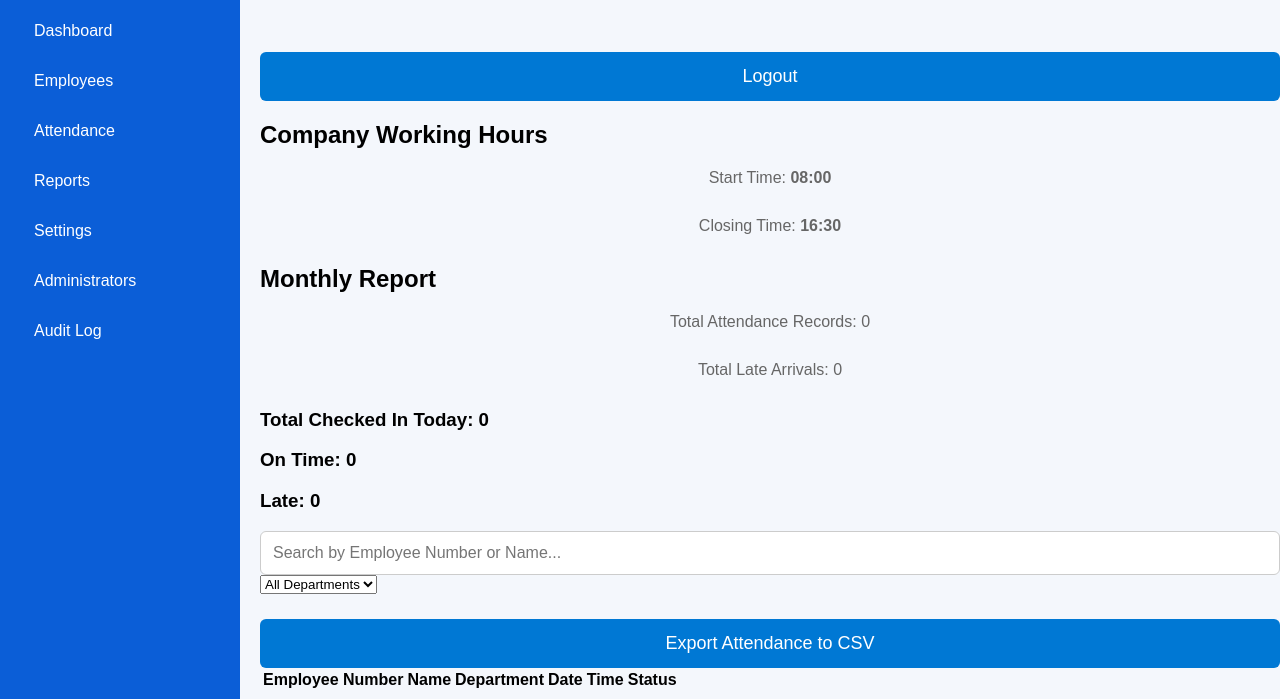
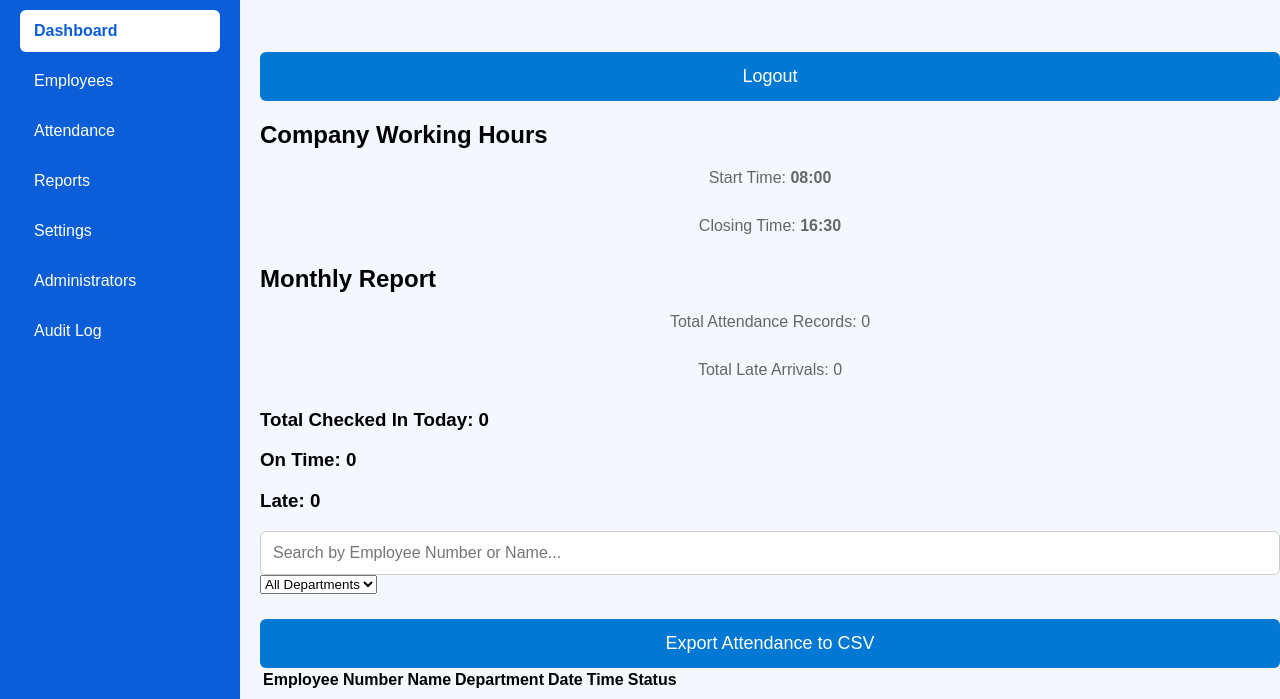
Before and after one commit to keanprivett2-prog/AttendanceSystem, a plain HTML site: page admin.html in a window 1280 px wide. Shown: the part 101-800 px from the top of the page. Drawn offline with Linux system fonts and the light colour scheme; no server answers.

Commit message:
Update style.css

```diff
--- a/css/style.css
+++ b/css/style.css
@@ -102,3 +102,8 @@ button:hover {
 .container {
     margin-left: 260px;
 }
+.sidebar a.active {
+    background: white;
+    color: #0b5ed7;
+    font-weight: bold;
+}
```
